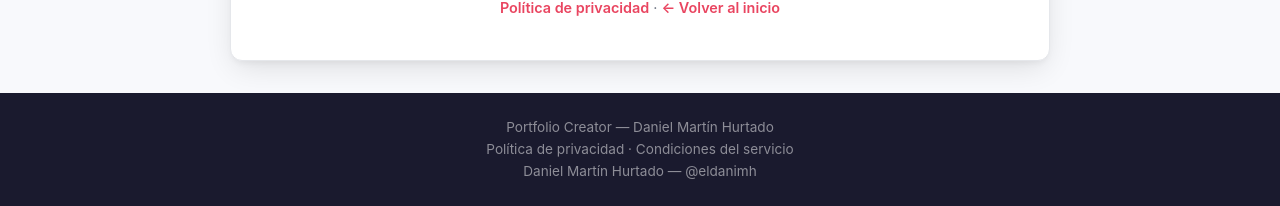
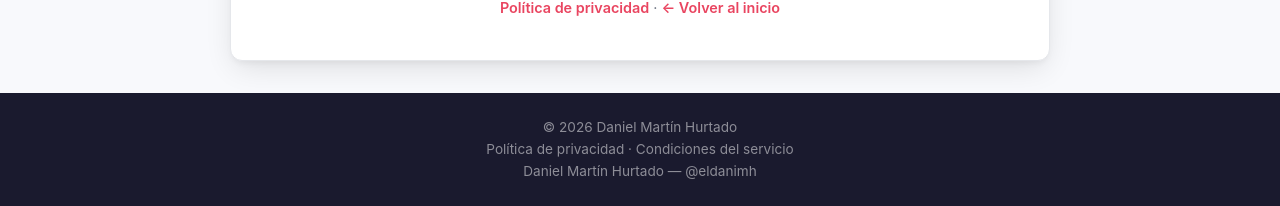
Before and after one commit to eldanimh/PortfolioCreator, a Django app: page /condiciones/ in a window 1280 px wide. Shown: the part 1505-1711 px from the top of the page. Run offline with Django 4.2, Linux system fonts and the light colour scheme; parts of the project's set-up code (start-up, migrations or seed data) failed here and were passed over; some libraries are stand-ins or nearby versions.

Commit message:
Actualizar pie de página para incluir enlace a la web personal

```diff
--- a/portfolioCV/templates/portfolioCV/base.html
+++ b/portfolioCV/templates/portfolioCV/base.html
@@ -50,7 +50,7 @@
 
     <footer class="footer">
         <div class="footer-content">
-            <p>Portfolio Creator — Daniel Martín Hurtado</p>
+            <p><a href="https://danimh.dev" style="color: rgba(255, 255, 255, 0.5);" target="_blank" rel="noopener">© {% now 'Y' %} Daniel Martín Hurtado</a></p>
             <p><a href="{% url 'privacidad' %}" style="color: rgba(255, 255, 255, 0.5);">Política de privacidad</a> ·
                 <a href="{% url 'condiciones' %}" style="color: rgba(255, 255, 255, 0.5);">Condiciones del servicio</a></p>
             <p><a href="https://github.com/eldanimh" style="color: rgba(255, 255, 255, 0.5);" target="_blank">Daniel Martín Hurtado — @eldanimh</a></p>
```
